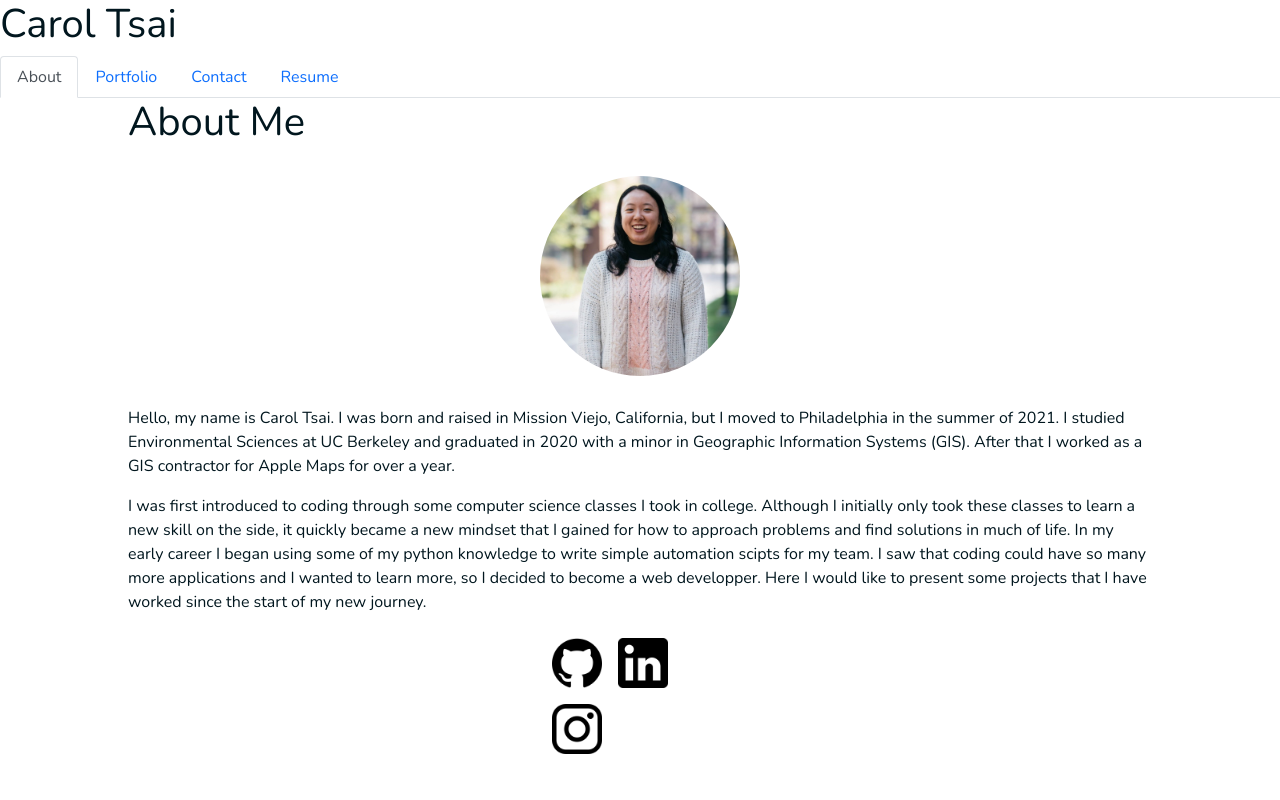
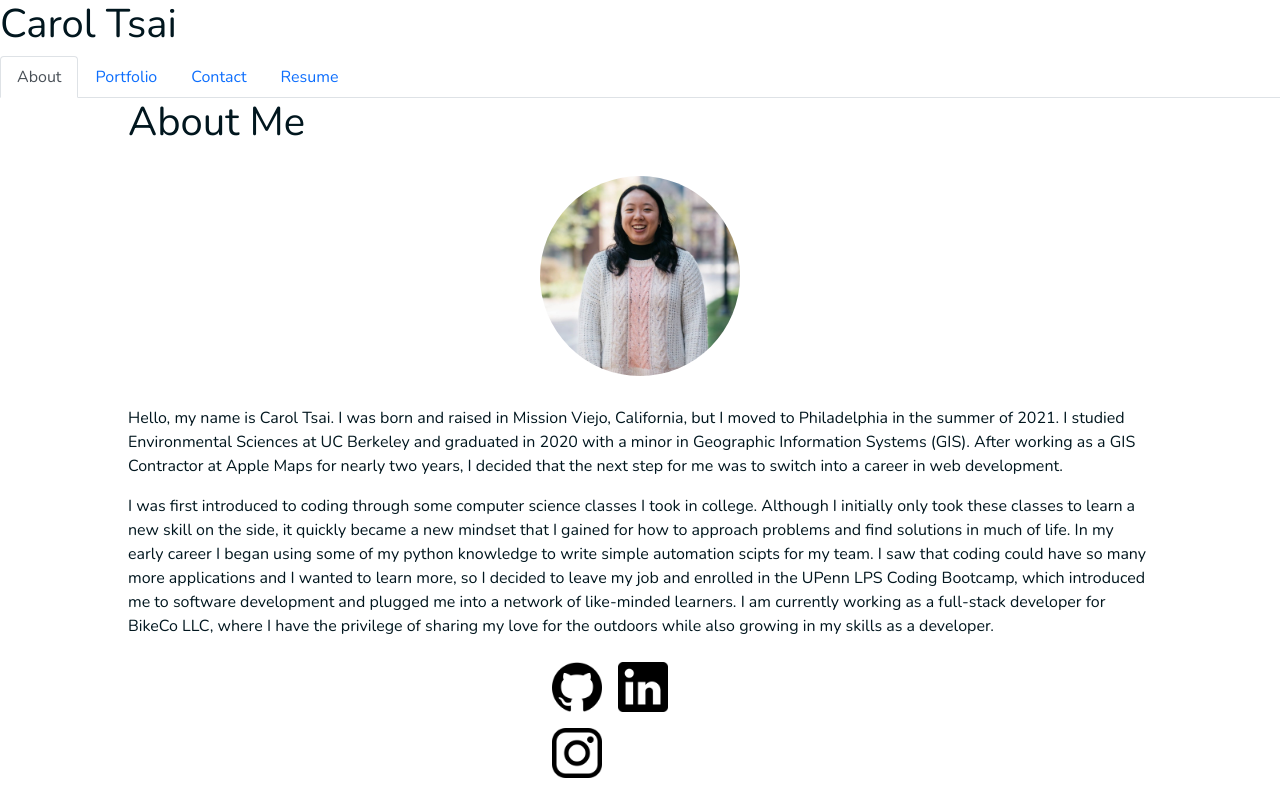
Before and after one commit to carol-tsai/react-portfolio-ctsai, a React (Create React App) app: page / in a window 1280 px wide. Built offline with nearby package versions, Linux system fonts and the light colour scheme; the HTML template or start-up script is replaced by a standard one.

Commit message:
Update About.js
updated bio

```diff
--- a/src/components/pages/About.js
+++ b/src/components/pages/About.js
@@ -9,16 +9,17 @@ export default function About() {
          <p>
             Hello, my  name is Carol Tsai. I was born and raised in Mission  Viejo, California, but I moved to Philadelphia
             in the summer of 2021. I studied Environmental
-            Sciences at UC Berkeley and graduated in 2020 with a minor in Geographic Information Systems (GIS). After that I worked as a GIS contractor for
-            Apple Maps for over a year.
+            Sciences at UC Berkeley and graduated in 2020 with a minor in Geographic Information Systems (GIS). After working as a GIS Contractor at
+            Apple Maps for nearly two years, I decided that the next step for me was to switch into a career in web development.
          </p>
          <p>
             I was first introduced to coding through some computer science classes I took in college. Although I
             initially only took these classes to learn a new skill on the side, it quickly became a new mindset that I
             gained for how to approach problems and find solutions in much of life. In my early career I began using some of my python
             knowledge to write simple automation scipts for my team. I saw that coding could have so many more applications
-            and I wanted to learn more, so I decided to become a web developper. Here I would like to present some projects that I have worked
-            since the start of my new journey.
+            and I wanted to learn more, so I decided to leave my job and enrolled in the UPenn LPS Coding Bootcamp, which introduced me to software
+            development and plugged me into a network of like-minded learners. I am currently working as a full-stack developer for BikeCo LLC,
+            where I have the privilege of sharing my love for the outdoors while also growing in my skills as a developer.
          </p>
       </div>
    );
```
